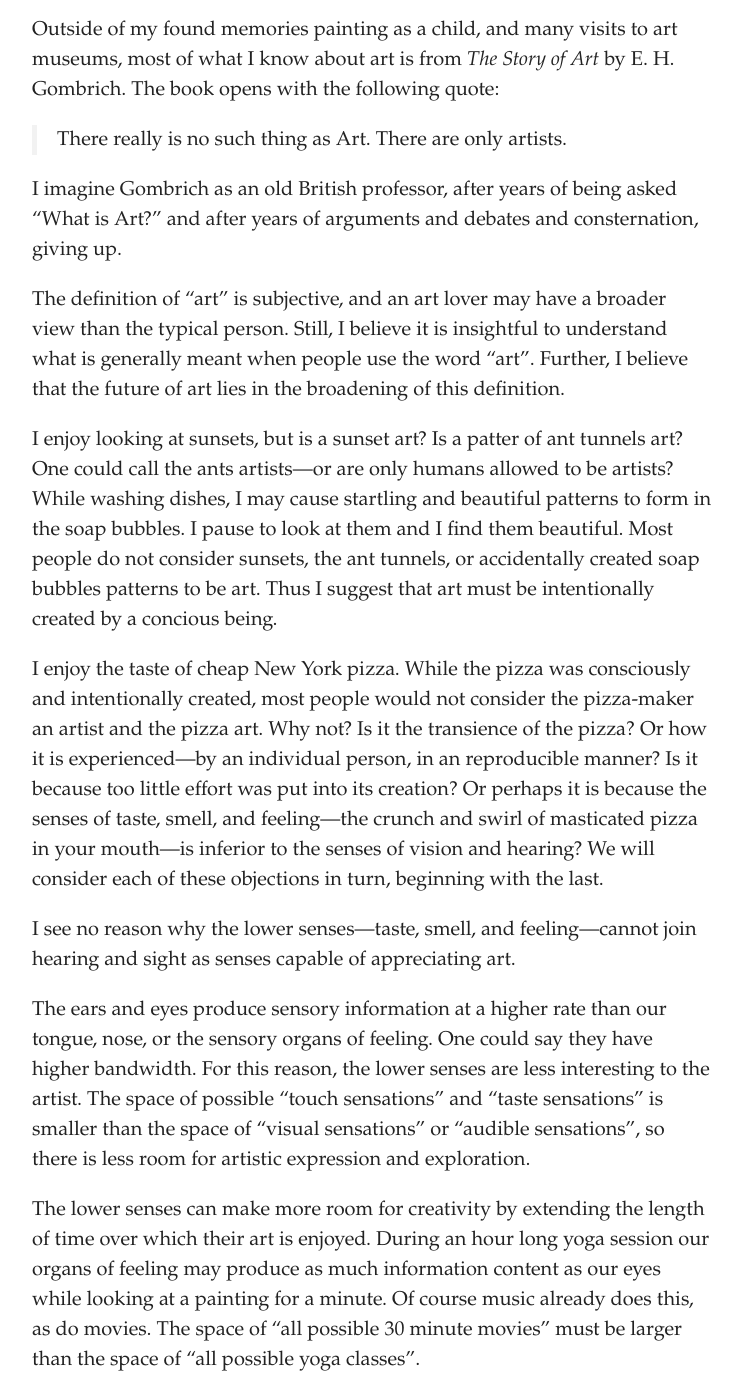
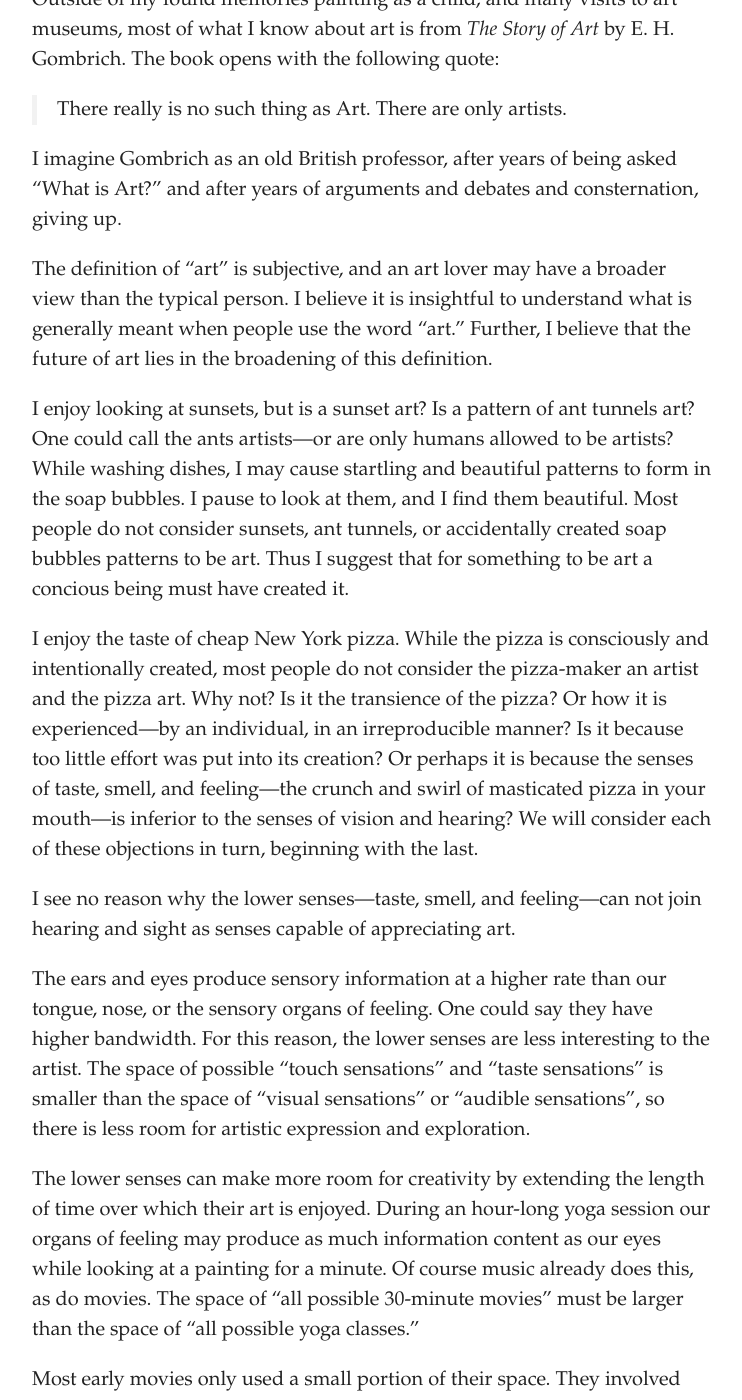
Before and after one commit to artsandmetaphysics/goodlifeodyssey, a Jekyll site: the page built from _essays/the-future-of-art.md, in a window 1280 px wide and 1400 px high, scrolled down 340 px. Shown: the whole window, without its empty margins (268-1010 px from the left). Built offline with Jekyll 4.4.1, drawn with Linux system fonts in a browser that asks for light colours; some of the changed text lies outside the part shown.

Commit message:
Fix grammar mistakes in future of art essay

```diff
--- a/_essays/the-future-of-art.md
+++ b/_essays/the-future-of-art.md
@@ -14,25 +14,25 @@ Outside of my found memories painting as a child, and many visits to art museums
 
 I imagine Gombrich as an old British professor, after years of being asked "What is Art?" and after years of arguments and debates and consternation, giving up.
 
-The definition of "art" is subjective, and an art lover may have a broader view than the typical person.  Still, I believe it is insightful to understand what is generally meant when people use the word "art".  Further, I believe that the future of art lies in the broadening of this definition.
+The definition of "art" is subjective, and an art lover may have a broader view than the typical person.  I believe it is insightful to understand what is generally meant when people use the word "art."  Further, I believe that the future of art lies in the broadening of this definition.
 
-I enjoy looking at sunsets, but is a sunset art?  Is a patter of ant tunnels art?  One could call the ants artists---or are only humans allowed to be artists?  While washing dishes, I may cause startling and beautiful patterns to form in the soap bubbles.  I pause to look at them and I find them beautiful.  Most people do not consider sunsets, the ant tunnels, or accidentally created soap bubbles patterns to be art.  Thus I suggest that art must be intentionally created by a concious being.
+I enjoy looking at sunsets, but is a sunset art?  Is a pattern of ant tunnels art?  One could call the ants artists---or are only humans allowed to be artists?  While washing dishes, I may cause startling and beautiful patterns to form in the soap bubbles.  I pause to look at them, and I find them beautiful.  Most people do not consider sunsets, ant tunnels, or accidentally created soap bubbles patterns to be art.  Thus I suggest that for something to be art a concious being must have created it.
 
-I enjoy the taste of cheap New York pizza.  While the pizza was consciously and intentionally created, most people would not consider the pizza-maker an artist and the pizza art.  Why not?  Is it the transience of the pizza?  Or how it is experienced---by an individual person, in an reproducible manner?  Is it because too little effort was put into its creation?  Or perhaps it is because the senses of taste, smell, and feeling---the crunch and swirl of masticated pizza in your mouth---is inferior to the senses of vision and hearing?  We will consider each of these objections in turn, beginning with the last.
+I enjoy the taste of cheap New York pizza.  While the pizza is consciously and intentionally created, most people do not consider the pizza-maker an artist and the pizza art.  Why not?  Is it the transience of the pizza?  Or how it is experienced---by an individual, in an irreproducible manner?  Is it because too little effort was put into its creation?  Or perhaps it is because the senses of taste, smell, and feeling---the crunch and swirl of masticated pizza in your mouth---is inferior to the senses of vision and hearing?  We will consider each of these objections in turn, beginning with the last.
 
-I see no reason why the lower senses---taste, smell, and feeling---cannot join hearing and sight as senses capable of appreciating art.
+I see no reason why the lower senses---taste, smell, and feeling---can not join hearing and sight as senses capable of appreciating art.
 
 The ears and eyes produce sensory information at a higher rate than our tongue, nose, or the sensory organs of feeling.  One could say they have higher bandwidth.  For this reason, the lower senses are less interesting to the artist.  The space of possible "touch sensations" and "taste sensations" is smaller than the space of "visual sensations" or "audible sensations", so there is less room for artistic expression and exploration.
 
-The lower senses can make more room for creativity by extending the length of time over which their art is enjoyed.  During an hour long yoga session our organs of feeling may produce as much information content as our eyes while looking at a painting for a minute.  Of course music already does this, as do movies.  The space of "all possible 30 minute movies" must be larger than the space of "all possible yoga classes".
+The lower senses can make more room for creativity by extending the length of time over which their art is enjoyed.  During an hour-long yoga session our organs of feeling may produce as much information content as our eyes while looking at a painting for a minute.  Of course music already does this, as do movies.  The space of "all possible 30-minute movies" must be larger than the space of "all possible yoga classes."
 
 Most early movies only used a small portion of their space.  They involved humans, in normal human places, talking and doing normal human things.  Modern movies have begun to move outside this narrow band and have begun to explore the huge space beyond it.
 
 The yogi and the dancer are constrained by the range of motion allowed by our physical bodies.  Ballerinas rarely develop new, vastly different movements that have not been done before.  The choreography (and the music) together allow for creativity, but not as much in the movements.
 
-Combinations of the senses allow for even higher bandwidths.  Silent films vs audio films.  Stereo audio.  There was a brief fad when movie theaters incorporated smells into the story by coordinating the release of chemicals into the air while the video unfolded---a modest increase in bandwidth.  Three dimensional movies increase (although certainly they don't double) the bandwidth of movies.  This increases the space of sensory experiences the artist can explore.
+Combinations of the senses allow for even higher bandwidths.  Silent films vs audio films.  Stereo audio.  There was a brief fad when movie theaters incorporated smells into the story by coordinating the release of chemicals into the air while the video unfolded---a modest increase in bandwidth.  Three-dimensional movies increase the bandwidth of movies.  This increases the space of sensory experiences the artist can explore.
 
-Books rely on our imagination to bring all our senses into the artistic experience---"the old man smelled of cigars".
+Books rely on our imagination to bring all our senses into the artistic experience---"the old man smelled of cigars."
 
 Until now, we have been focused on our senses, but what about our motor control?  A being can be viewed as a having senses (to learn about their environment), a control system (to remember and decide and react) and motor controls (to affect the environment).
 
```
Also changed, not shown: other parts of _essays/the-future-of-art.md (+13 -13 lines).
